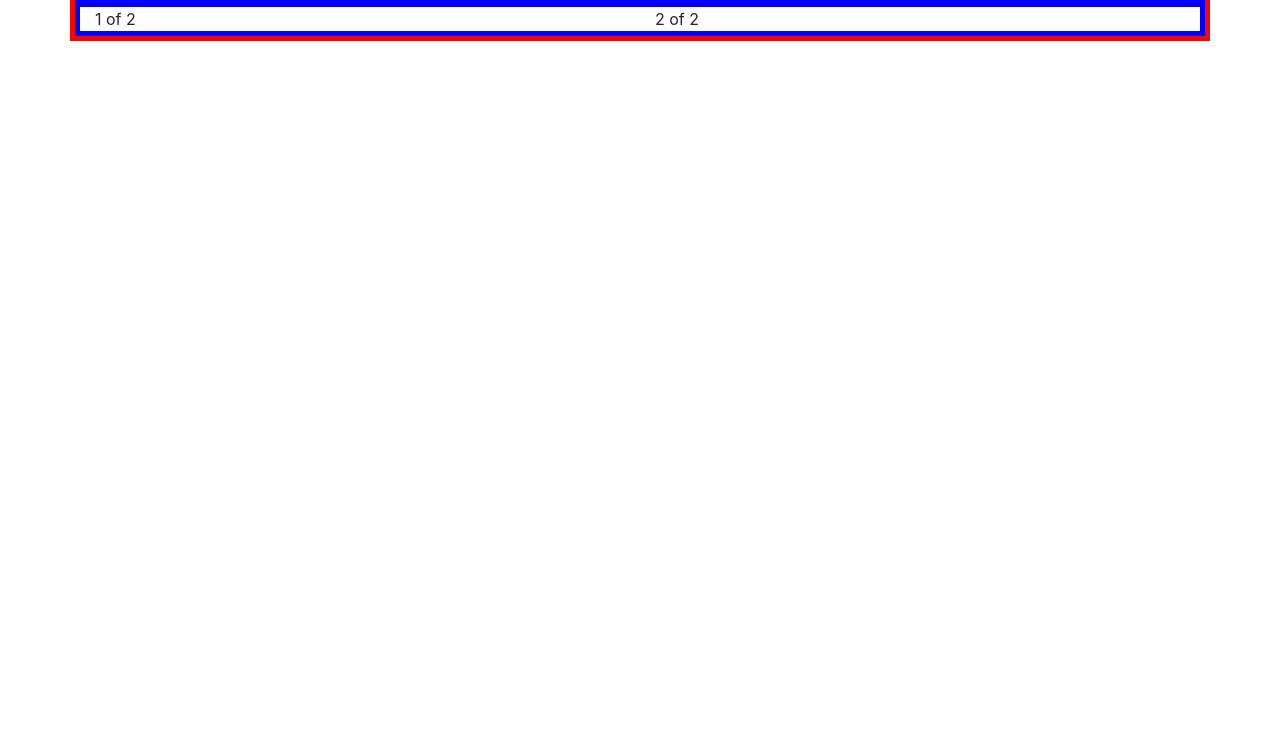
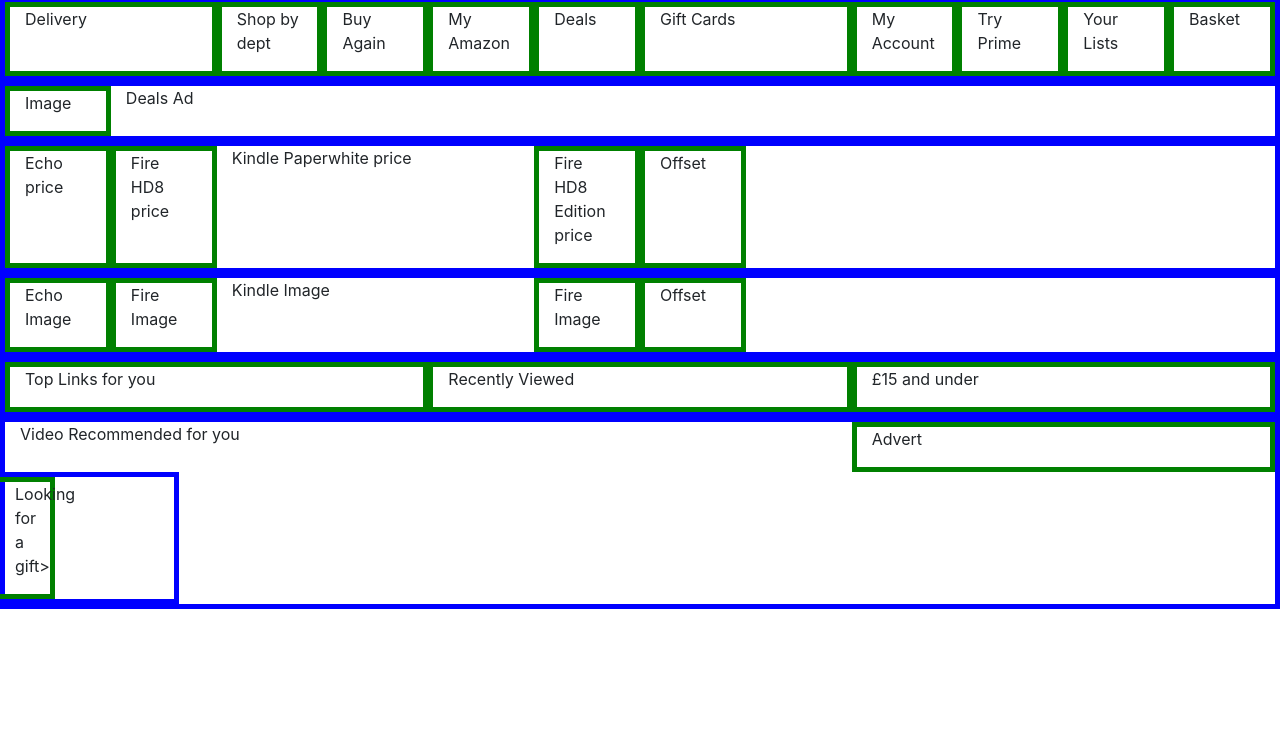
Before and after one commit to REThornton/Bootstrap-demo, a plain HTML site: page index.html in a window 1280 px wide. Shown: the part 69-800 px from the top of the page. Drawn offline with nearby package versions, Linux system fonts and the light colour scheme.

Commit message:
Update index.html

```diff
--- a/index.html
+++ b/index.html
@@ -13,7 +13,7 @@
   </head>
   <body>
 
-<div class="container">
+<div class="container-fluid">
   <div class="row">
     <div class="col-lg-2"><h2>Logo</h2></div>
     <div class="col-lg-5"><h2>Search Box</h2></div>
@@ -21,8 +21,46 @@
     <div class="col-lg-1"><h2>Offset</h2></div>
   </div>
   <div class="row">
-    <div class="col">1 of 2</div>
-    <div class="col">2 of 2</div>
+    <div class="col-lg-2"><p>Delivery</p></div>
+    <div class="col-lg-1"><p>Shop by dept</p></div>
+    <div class="col-lg-1"><p>Buy Again</p></div>
+    <div class="col-lg-1"><p>My Amazon</p></div>
+    <div class="col-lg-1"><p>Deals</p></div>
+    <div class="col-lg-2"><p>Gift Cards</p></div>
+    <div class="col-lg-1"><p>My Account</p></div>
+    <div class="col-lg-1"><p>Try Prime</p></div>
+    <div class="col-lg-1"><p>Your Lists</p></div>
+    <div class="col-lg-1"><p>Basket</p></div>
+  </div>
+  <div class="row">
+    <div class="col-lg-1"><p>Image</p></div>
+    <div class="col-lg-3"><p>Deals Ad</p></div>
+  </div>
+  <div class="row">
+    <div class="col-lg-1"><p>Echo price</p></div>
+    <div class="col-lg-1"><p>Fire HD8 price</p></div>
+    <div class="col-lg-3"><p>Kindle Paperwhite price</p></div>
+    <div class="col-lg-1"><p>Fire HD8 Edition price</p></div>
+    <div class="col-lg-1">Offset</div>
+  </div>
+  <div class="row">
+    <div class="col-lg-1"><p>Echo Image</p></div>
+    <div class="col-lg-1"><p>Fire Image</p></div>
+    <div class="col-lg-3"><p>Kindle Image</p></div>
+    <div class="col-lg-1"><p>Fire Image</p></div>
+    <div class="col-lg-1">Offset</div>
+  </div>
+  <div class="row">
+    <div class="col-lg-4"><p>Top Links for you</p></div>
+    <div class="col-lg-4"><p>Recently Viewed</p></div>
+    <div class="col-lg-4"><p>£15 and under</p></div>
+  </div>
+  <div class="row">
+    <div class="col-lg-8"><p>Video Recommended for you</p></div>
+    <div class="col-lg-4"><p>Advert</p></div>
+    <div class="row">
+    <div class="col-lg-4"><p>Looking for a gift></p></div>
+   </div>
   </div>
 </div>
 
```
